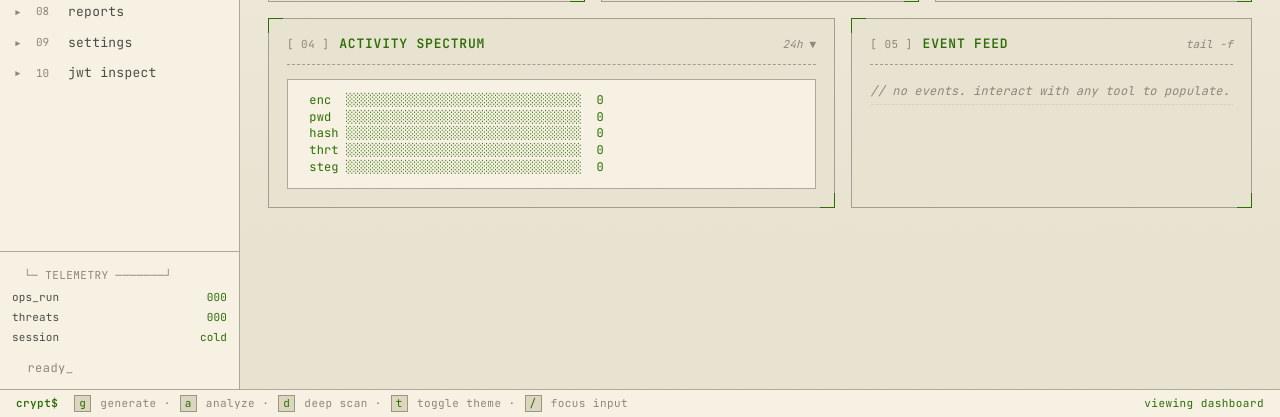
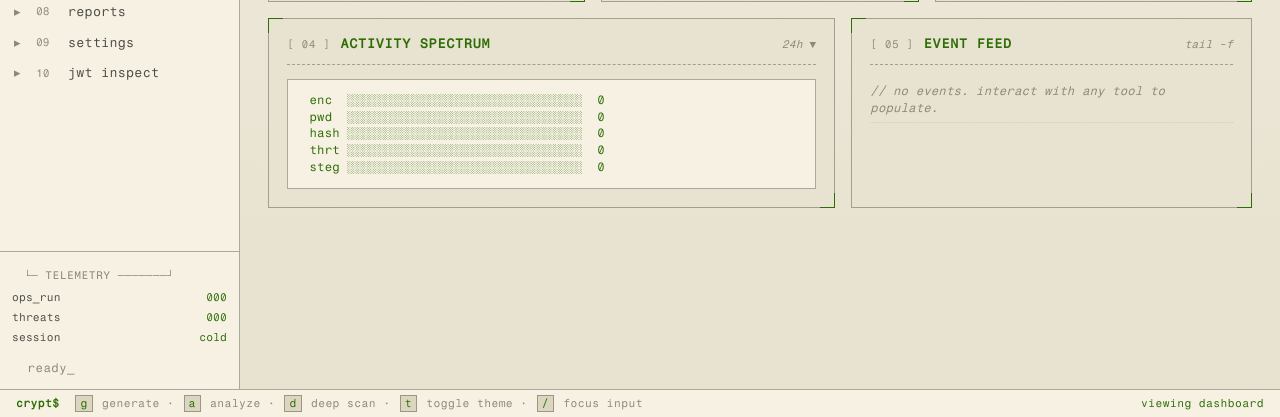
Before and after one commit to v3vishal/v3vishal.github.io, a plain HTML site: page projects/crypt/app/index.html in a window 1280 px wide. Shown: the part 383-800 px from the top of the page. Drawn offline with nearby package versions, Linux system fonts and the light colour scheme.

Commit message:
feat(crypt): upgrade crypt to v4.0 with v3x design system, Interchange mark, Schibsted fonts, and JWT/Sec tools

```diff
--- a/projects/crypt/app/index.html
+++ b/projects/crypt/app/index.html
@@ -18,7 +18,10 @@
 
         <header class="topbar">
             <div class="topbar-cell brand">
-                <span class="brand-mark">█▓░</span>
+                <svg class="mark" viewBox="0 0 24 16" width="20" height="13" aria-hidden="true" style="margin-right:6px">
+                    <path class="mark__ai"  d="M2 3 C 9 3, 10 13, 22 13" stroke="var(--ai)" fill="none" stroke-width="2.4" stroke-linecap="round"/>
+                    <path class="mark__sec" d="M2 13 C 9 13, 10 3, 22 3" stroke="var(--security)" fill="none" stroke-width="2.4" stroke-linecap="round"/>
+                </svg>
                 <span class="brand-name">CRYPT</span>
                 <span class="brand-sep">//</span>
                 <span class="brand-sub">SEC-OPS</span>
--- a/projects/crypt/app/style.css
+++ b/projects/crypt/app/style.css
@@ -2,27 +2,47 @@
    crypt // sec-ops  —  terminal brutalist stylesheet
    ============================================================ */
 
+@font-face {
+  font-family: 'Schibsted Grotesk';
+  font-style: normal;
+  font-weight: 400 700;
+  font-display: swap;
+  src: url('fonts/schibsted-grotesk-latin.woff2') format('woff2');
+}
+@font-face {
+  font-family: 'Fragment Mono';
+  font-style: normal;
+  font-weight: 400;
+  font-display: swap;
+  src: url('fonts/fragment-mono-latin.woff2') format('woff2');
+}
+
 :root {
+  --security:        #0f6b53;
+  --ai:              #2b49c8;
   --phosphor:        #d8ff5b;
   --phosphor-dim:    #8da735;
   --phosphor-bright: #f4ffb0;
   --amber:           #ffb000;
   --crimson:         #ff3838;
   --cobalt:          #5dc1ff;
-  --paper:           #f1ede0;
-  --ink:             #0a0a0a;
+  --paper:           #f7f8f7;
+  --ink:             #191c1b;
 
-  --rule:    rgba(216, 255, 91, 0.22);
-  --rule-2:  rgba(216, 255, 91, 0.45);
-  --rule-3:  rgba(216, 255, 91, 0.08);
+  --f-text:          'Schibsted Grotesk', system-ui, sans-serif;
+  --f-mono:          'Fragment Mono', ui-monospace, monospace;
 
-  --t-fast:   80ms steps(4, end);
-  --t-step:   120ms steps(6, end);
+  --rule:    rgba(15, 107, 83, 0.22);
+  --rule-2:  rgba(15, 107, 83, 0.45);
+  --rule-3:  rgba(15, 107, 83, 0.08);
+
+  --t-fast:   80ms ease;
+  --t-step:   120ms ease;
   --t-glide:  220ms cubic-bezier(.2,.7,.2,1);
 
-  --mono:    'JetBrains Mono', ui-monospace, 'Cascadia Mono', 'Consolas', monospace;
-  --display: 'VT323', 'JetBrains Mono', monospace;
-  --stencil: 'Major Mono Display', 'JetBrains Mono', monospace;
+  --mono:    var(--f-mono);
+  --display: var(--f-text);
+  --stencil: var(--f-text);
 
   --gutter: 16px;
   --char:   8px;
```
